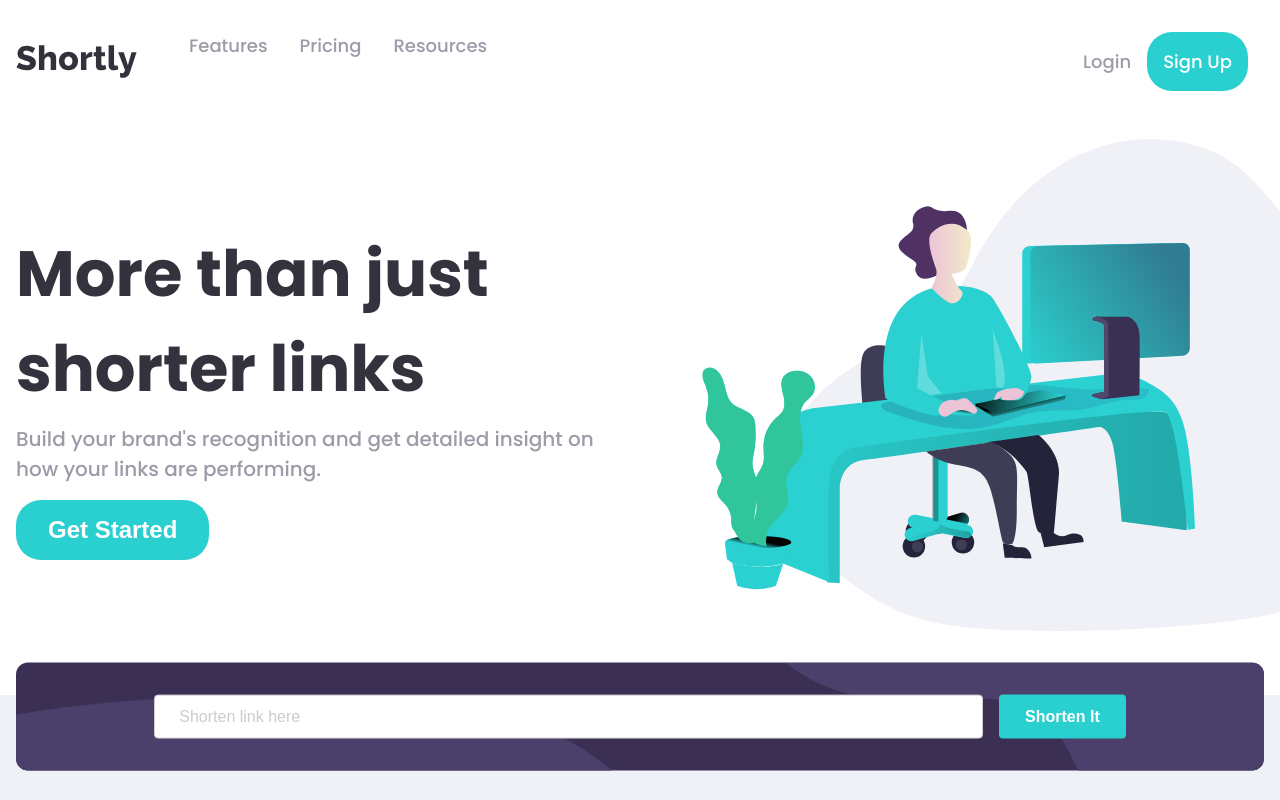
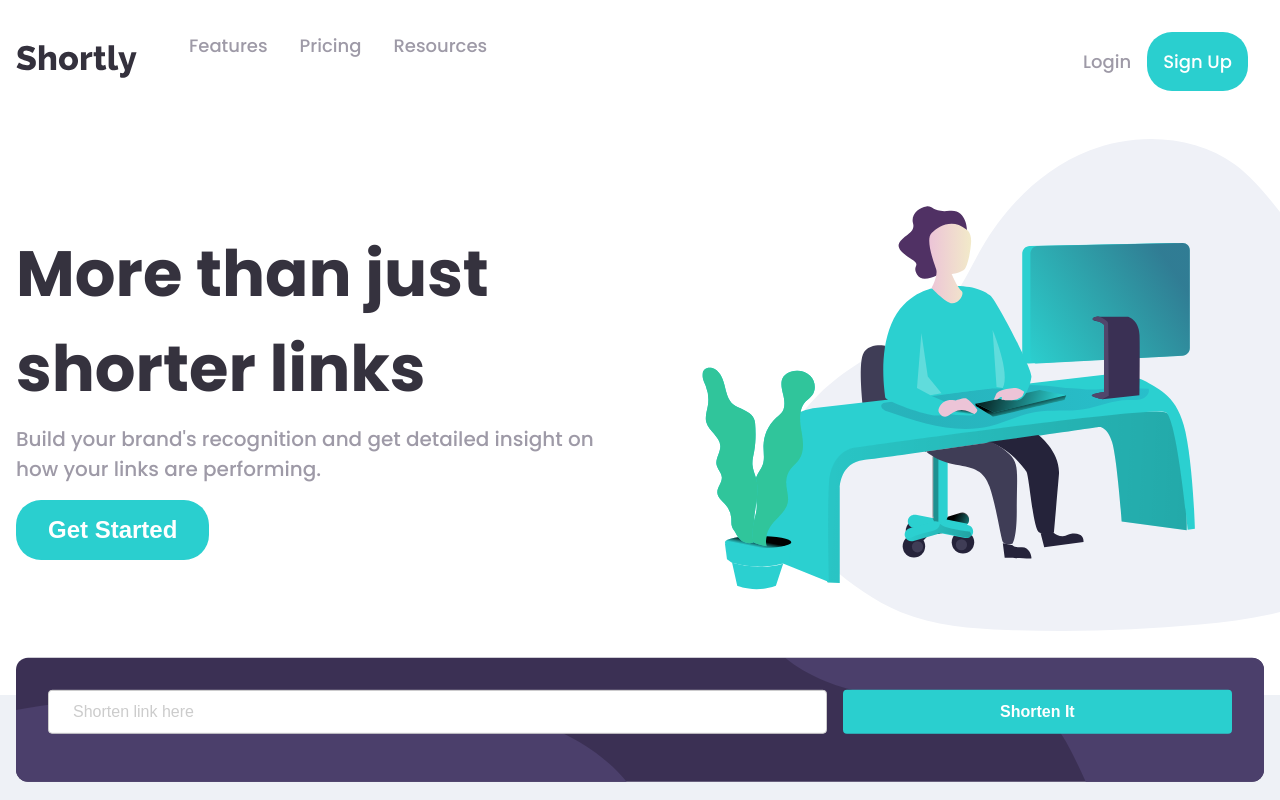
Before and after one commit to pokrywa1/url-shortening, a React (Create React App) app: page / in a window 1280 px wide. Shown: the top 800 px of the page. Built offline with nearby package versions, Linux system fonts and the light colour scheme.

Commit message:
add validation link

```diff
--- a/src/components/LinkForm.js
+++ b/src/components/LinkForm.js
@@ -65,8 +65,11 @@ const FormStyles = styled.div`
 
   background-color: var(--color-primary-dark-violet);
   form {
-    display: flex;
-    flex-direction: column;
+    display: grid;
+    grid-template-areas:
+      'input'
+      'valid'
+      'button';
     padding: 2rem;
     gap: 1.25rem;
 
@@ -76,7 +79,12 @@ const FormStyles = styled.div`
       border-radius: 4px;
     }
 
+    button {
+      grid-area: button;
+    }
+
     input[type='text'] {
+      grid-area: input;
       padding: 12px 24px;
       font-size: 16px;
 
@@ -109,17 +117,20 @@ const FormStyles = styled.div`
   }
   @media only screen and (min-width: 768px) {
     form {
-      flex-direction: row;
+      grid-template-columns: 2fr 1fr;
+      grid-template-areas:
+        'input button'
+        'valid valid';
       gap: 1rem;
       justify-content: center;
     }
     input[type='text'] {
-      width: 70%;
+      width: 100%;
       padding: 13px 26px;
       font-size: 16px;
     }
     input[type='submit'] {
-      width: 30%;
+      width: 100%;
       padding: 13px 26px;
       font-size: 16px;
     }
@@ -127,6 +138,7 @@ const FormStyles = styled.div`
 `;
 
 const ErrorStyles = styled.span`
+  grid-area: valid;
   color: var(--color-secondary-red);
 `;
 
```
